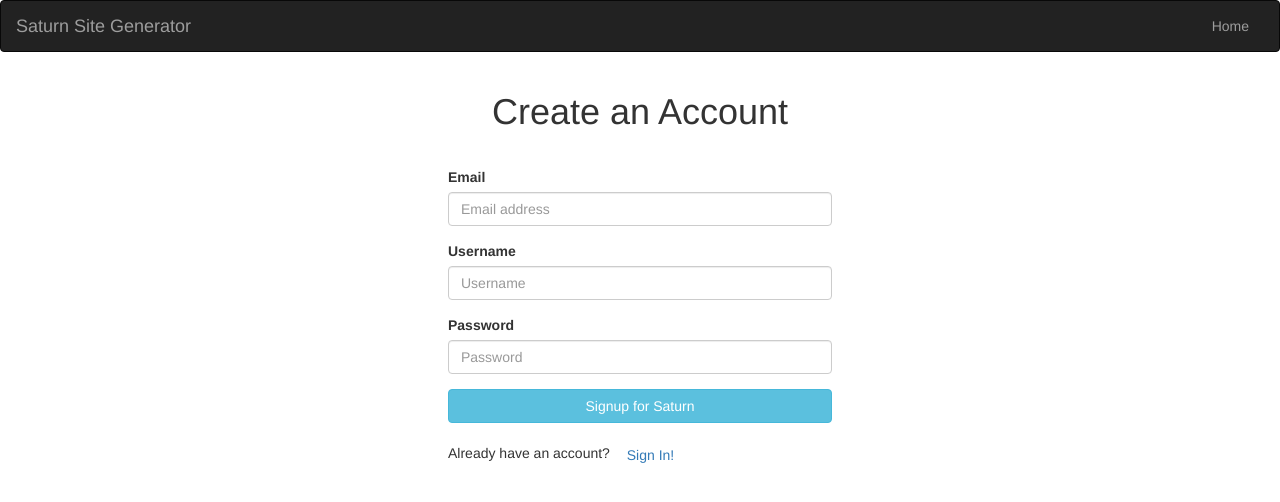
After one commit to bbemis017/Saturn, a Django app: template Saturn/template/accounts/signup.html in a window 1280 px wide. The commit adds this page. Shown: the top 502 px of the page. Run offline with Django 3.2, Linux system fonts and the light colour scheme; the template is opened without the code that fills it: values that come from a table or form of the project are taken from there, others are empty; parts of the project's set-up code (start-up, migrations or seed data) failed here and were passed over; some libraries are stand-ins or nearby versions.

```diff
--- /dev/null
+++ b/Saturn/accounts/forms.py
@@ -0,0 +1,26 @@
+# coding: utf-8
+from django import forms
+from django.contrib.auth.models import User
+
+
+class SignupForm(forms.ModelForm):
+
+    class Meta:
+        model = User
+        fields = ('username', 'email', 'password')
+
+
+class SigninForm(forms.Form):
+    username_or_email = forms.CharField(label="Username or Email", max_length=255)
+    password = forms.CharField(label="Password", max_length=100, widget = forms.PasswordInput)
+
+
+class ForgetForm(forms.Form):
+    email = forms.EmailField(label="Email")
+
+
+class ResetPasswordForm(forms.Form):
+    email = forms.EmailField(label="Email")
+    password = forms.CharField(label="Password", max_length=255, widget = forms.PasswordInput)
+    confirm_password = forms.CharField(label="Confirm Password", max_length=255, widget = forms.PasswordInput)
+    verification_code = forms.CharField(label="verification_code", max_length=255)
--- /dev/null
+++ b/Saturn/accounts/urls.py
@@ -0,0 +1,8 @@
+from django.conf.urls import url
+from accounts import views
+
+urlpatterns = [
+	url(r'^signup/$', views.signup),
+	#url(r'^signin/$', views.signin),
+    #url(r'^reset_password/$', views.reset_password),
+]
--- a/Saturn/config/urls.py
+++ b/Saturn/config/urls.py
@@ -21,11 +21,10 @@ from config import views
 extra_pattern = [
     url(r'^$', views.home),
     url(r'^reset_password$', views.reset_password),
-    url(r'^login$', views.login_page),
-    url(r'^signup$', views.signup_page),
 ]
 
 urlpatterns = [
 	url(r'^', include(extra_pattern)),
+    url(r'^accounts/', include('accounts.urls')),
     url(r'^admin/', admin.site.urls),
 ]
--- /dev/null
+++ b/Saturn/template/accounts/signup.html
@@ -0,0 +1,87 @@
+{% load staticfiles %}
+
+<!DOCTYPE html PUBLIC "-//W3C//DTD XHTML 1.0 Transitional//EN" "http://www.w3.org/TR/xhtml1/DTD/xhtml1-transitional.dtd">
+<html xmlns="http://www.w3.org/1999/xhtml">
+<head>
+<meta http-equiv="Content-Type" content="text/html; charset=utf-8" />
+<link rel="stylesheet" type="text/css" href="{% static "css/bootstrap.min.css" %}">
+<link rel="stylesheet" type="text/css" href="{% static "css/reset_password.css" %}">
+<title>Sign Up</title>
+</head>
+
+<body>
+      <!-- Navigation Bar --->
+    <nav class="navbar navbar-inverse">
+      <div class="container-fluid">
+
+        <!--Displayed when navigation bar is sized down-->
+        <div class="navbar-header">
+          <button type="button" class="navbar-toggle collapsed" data-toggle="collapse" data-target="#bs-example-navbar-collapse-1">
+            <span class="sr-only"></span>
+            <span class="icon-bar"></span>
+            <span class="icon-bar"></span>
+            <span class="icon-bar"></span>
+          </button>
+          <a class="navbar-brand page-scroll font-title" href="">Saturn Site Generator</a>
+        </div>
+
+        <!--Displayed when Window is decently sized -->
+        <div class="collapse navbar-collapse" id="bs-example-navbar-collapse-1">
+          <ul class="nav navbar-nav navbar-right text-center">
+            <li>
+          	  <a href="">Home</a>
+            </li>
+          </ul>
+        </div> <!-- end of nav bar collapse -->
+
+      </div> <!-- end of container fluid -->
+
+    </nav>
+
+	<div class="container header text-center" style="margin-bottom: 25px;">
+        <h1>Create an Account</h1>
+	</div>
+
+	<div class="password_form">
+		<form class="form-group" method="POST">
+      {% csrf_token %}
+      <div class="form-group">
+              <label class="control-label">Email</label>
+              <input id="id_email" name="email" type="email" placeholder="Email address" class="form-control">
+              {% if signup_form.email.errors %}
+                <ul class="errorlist"><li>
+                    User with this Email already exists.
+                </li></ul>
+              {% endif %}
+            </div>
+            <div class="form-group">
+              <label class="control-label">Username</label>
+              <input id="id_username" name="username" type="text" placeholder="Username" class="form-control">
+              {% if signup_form.username.errors %}
+                <ul class="errorlist"><li>
+                    User with this Username already exists.
+                </li></ul>
+              {% endif %}
+            </div>
+            <div class="form-group">
+              <label class="control-label">Password</label>
+              <input id="id_password" name="password" type="password" placeholder="Password" class="form-control">
+              {% if signup_form.password.errors %}
+                <ul class="errorlist"><li>
+                    User with this Username already exists.
+                </li></ul>
+              {% endif %}
+            </div>
+            <button type="submit" class="btn btn-info btn-block">Signup for Saturn</button>
+		</form>
+
+		<div class=“row”>
+		        <class="col-md-6 col-md-offset-3">Already have an account?
+			<button type="button" class="btn btn-link">Sign In!</button>
+		</div>
+	</div>
+<script src="{% static "js/jquery.js" %}"></script>
+<script src="{% static "js/bootstrap.min.js" %}"></script>
+</body>
+
+</html>
--- a/Saturn/template/home.html
+++ b/Saturn/template/home.html
@@ -39,7 +39,7 @@
             <li>
               <a href="/login">Log In</a>
               </li>
-              <li><a href="/signup">Sign Up</a>
+            <li><a href="accounts/signup/">Sign Up</a>
             </li>
           </ul>
         </div> <!-- end of nav bar collapse -->
--- a/requirements.txt
+++ b/requirements.txt
@@ -1,2 +1,3 @@
 Django==1.9.1
 django-allauth==0.24.1
+django-ratelimit==0.6.0
```
Also changed, not shown: Saturn/accounts/models.py (+27 -8 lines), Saturn/accounts/views.py (+41 -2 lines), Saturn/config/settings.py (+10 -1 lines), Saturn/template/email/activate.html (added, +34 -0 lines), Saturn/utils/email.py (added, +17 -0 lines), Saturn/utils/__init__.py (added), 1 other file.
